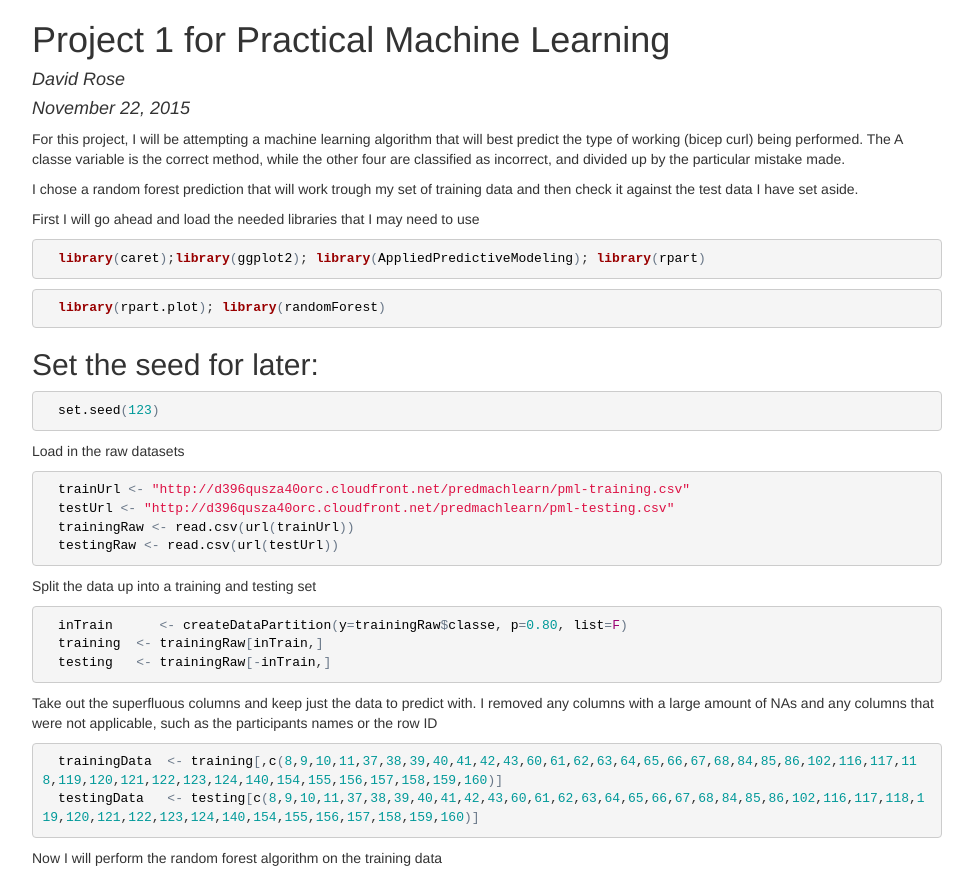
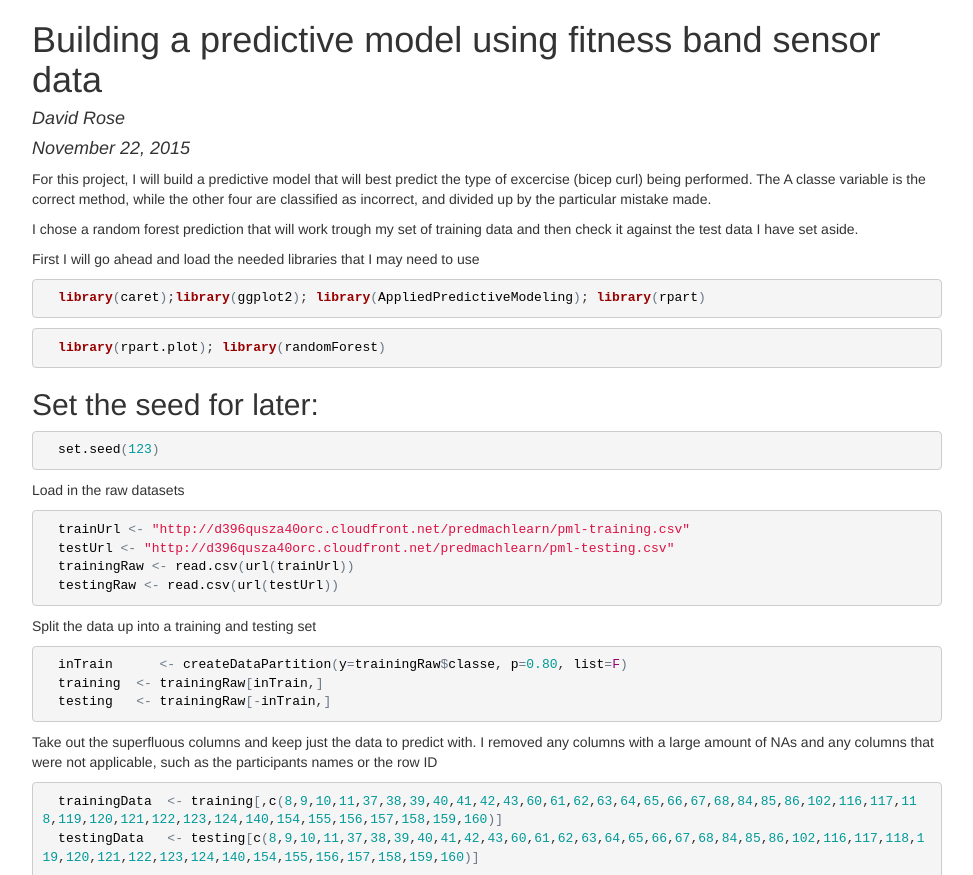
Before and after one commit to cipher982/cipher-fitbit-predictive-model.github.io, a plain HTML site: page index.html in a window 1280 px wide. Shown: the top 875 px of the page, without its empty margins (153-1126 px from the left). Drawn offline with nearby package versions, Linux system fonts and the light colour scheme; some packages are replaced by stand-ins of ours.

Commit message:
Changed title of page

```diff
--- a/index.html
+++ b/index.html
@@ -62,13 +62,13 @@ img {
 
 
 <div id="header">
-<h1 class="title">Project 1 for Practical Machine Learning</h1>
+<h1 class="title">Building a predictive model using fitness band sensor data</h1>
 <h4 class="author"><em>David Rose</em></h4>
 <h4 class="date"><em>November 22, 2015</em></h4>
 </div>
 
 
-<p>For this project, I will be attempting a machine learning algorithm that will best predict the type of working (bicep curl) being performed. The A classe variable is the correct method, while the other four are classified as incorrect, and divided up by the particular mistake made.</p>
+<p>For this project, I will build a predictive model that will best predict the type of excercise (bicep curl) being performed. The A classe variable is the correct method, while the other four are classified as incorrect, and divided up by the particular mistake made.</p>
 <p>I chose a random forest prediction that will work trough my set of training data and then check it against the test data I have set aside.</p>
 <p>First I will go ahead and load the needed libraries that I may need to use</p>
 <pre class="r"><code>  library(caret);library(ggplot2); library(AppliedPredictiveModeling); library(rpart)</code></pre>
```
